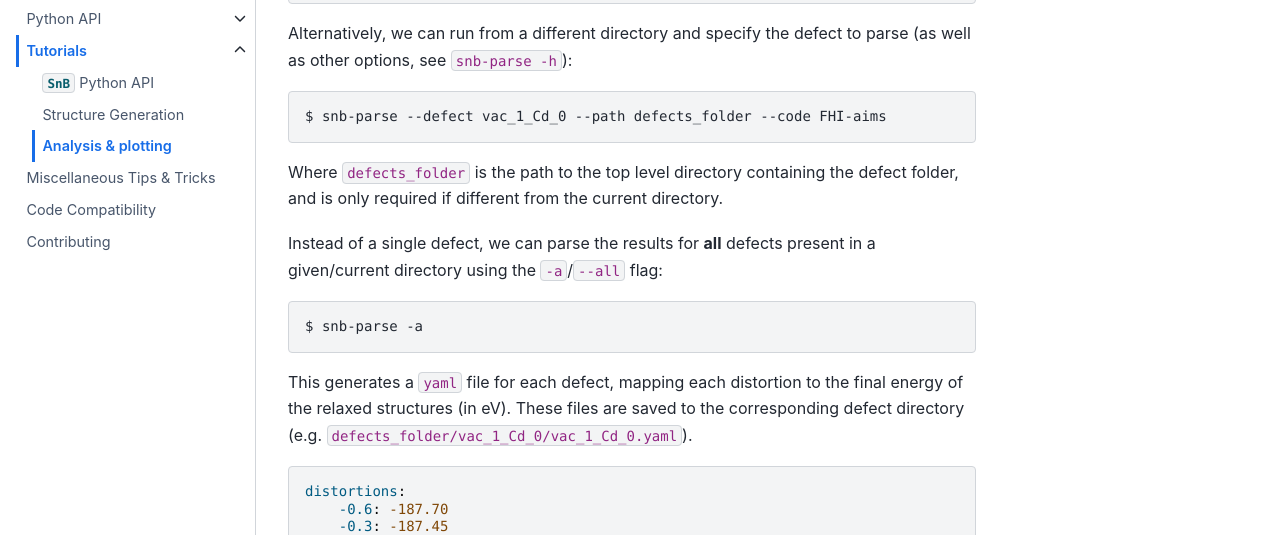
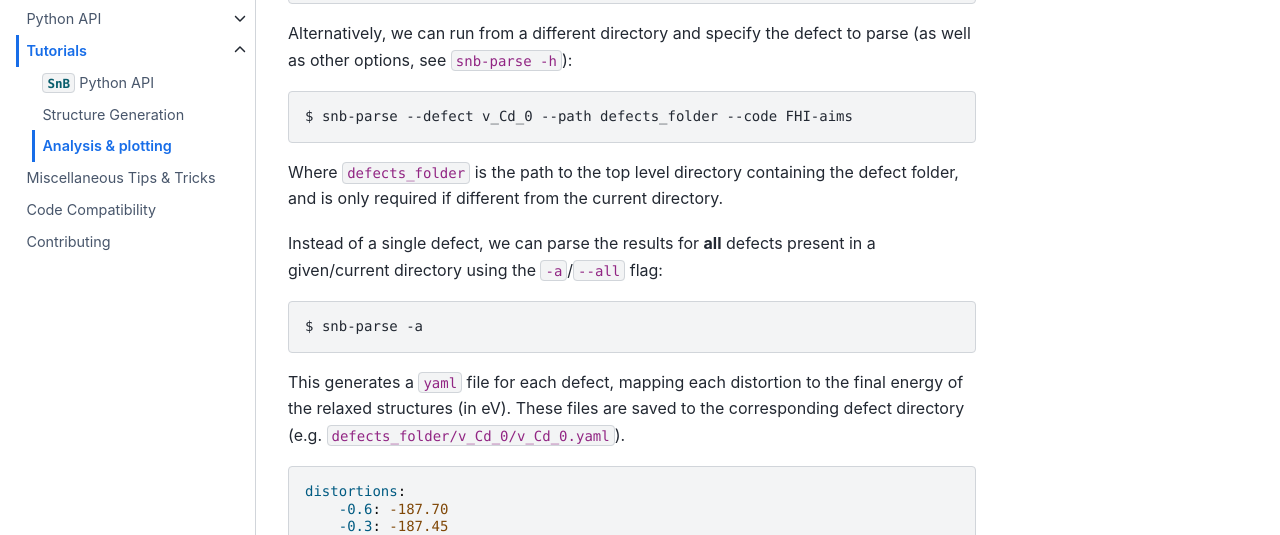
Before and after one commit to SMTG-Bham/ShakeNBreak, a Sphinx documentation site: the page built from docs/Analysis.rst, in a window 1280 px wide and 1400 px high. Shown: the part 334-869 px from the top of the window. Built offline with Sphinx 7.4.7 and the Sphinx Book theme 1.1.4, drawn with Linux system fonts in a browser that asks for light colours; some of the changed text lies outside the part shown.

Commit message:
Update docs plots and add code to `test_local.py` to be able to generate these (in case future updates)
Former-commit-id: 60d69f54cd6909c0f94d9690e3ddc27aee87f6ed

```diff
--- a/docs/Analysis.rst
+++ b/docs/Analysis.rst
@@ -18,7 +18,7 @@
 
 .. code:: bash
 
-    $ snb-parse --defect vac_1_Cd_0 --path defects_folder --code FHI-aims
+    $ snb-parse --defect v_Cd_0 --path defects_folder --code FHI-aims
 
 Where ``defects_folder`` is the path to the top level directory containing the defect folder, and is only required if
 different from the current directory.
@@ -32,7 +32,7 @@
 
 This generates a ``yaml`` file for each defect, mapping each distortion to the
 final energy of the relaxed structures (in eV). These files are saved to the
-corresponding defect directory (e.g. ``defects_folder/vac_1_Cd_0/vac_1_Cd_0.yaml``).
+corresponding defect directory (e.g. ``defects_folder/v_Cd_0/v_Cd_0.yaml``).
 
 .. code:: yaml
 
@@ -61,7 +61,7 @@
 
 .. code:: bash
 
-    $ snb-analyse --defect vac_1_Cd_0 --code FHI-aims --path defects_folder --ref_struct -0.4 --verbose
+    $ snb-analyse --defect v_Cd_0 --code FHI-aims --path defects_folder --ref_struct -0.4 --verbose
 
 Again if we want to analyse the results for **all** defects present in a given/current directory, we can use the
 ``-a``/``--all`` flag:
@@ -90,7 +90,7 @@
 
 which will generate a figure like the one below:
 
-.. image:: ./vac_1_Cd_0.svg
+.. image:: ./v_Cd_0.svg
     :width: 400px
 
 ..
@@ -103,7 +103,7 @@
 
     $ snb-plot -cb
 
-.. image:: ./vac_1_Cd_0_colorbar.svg
+.. image:: ./v_Cd_0_colorbar.svg
     :width: 450px
 
 ..
@@ -114,7 +114,7 @@
 
 .. code:: bash
 
-    $ snb-plot --defect vac_1_Cd_0 --code FHI-aims --path defects_folder --colorbar -0.4 --metric disp --units meV --verbose
+    $ snb-plot --defect v_Cd_0 --code FHI-aims --path defects_folder --colorbar -0.4 --metric disp --units meV --verbose
 
 Again if we want to plot the results for **all** defects present in a given/current directory, we can use the
 ``-a``/``--all`` flag:
@@ -143,7 +143,7 @@
 .. code:: bash
 
     ./
-    |--- vac_1_Cd_0/ <-- Neutral Cd vacancy
+    |--- v_Cd_0/ <-- Neutral Cd vacancy
     |       |--- Unperturbed
     |       |
     |       |--- Bond_Distortion_-30.0% <-- Favourable distortion
@@ -151,7 +151,7 @@
     |       |--- Bond_Distortion_30.0%
     |       | ...
     |
-    |--- vac_1_Cd_-1/ <-- Negatively charged Cd vacancy
+    |--- v_Cd_-1/ <-- Negatively charged Cd vacancy
             |--- Unperturbed
             | ...
             |--- Bond_Distortion_50% <-- Favourable distortion
@@ -171,7 +171,7 @@
 .. code:: bash
 
     ./
-    |--- vac_1_Cd_0/
+    |--- v_Cd_0/
     |       |--- Unperturbed
     |       |
     |       |--- Bond_Distortion_-30.0% <-- Favourable distortion
@@ -180,7 +180,7 @@
     |       | ...
     |       |--- Bond_Distortion_50.0%_from_-1 <-- Distortion from the -1 charge state
     |
-    |--- vac_1_Cd_-1/
+    |--- v_Cd_-1/
             |--- Unperturbed
             | ...
             |--- Bond_Distortion_50% <-- Favourable distortion
@@ -214,7 +214,7 @@
 .. code:: bash
 
     ./
-    |--- vac_1_Cd_0/
+    |--- v_Cd_0/
     |       |--- Unperturbed
     |       |
     |       |--- Bond_Distortion_-30.0%
@@ -224,7 +224,7 @@
     |       |--- Groundstate
     |               |--- POSCAR <-- Ground state structure
     |
-    |--- vac_1_Cd_-1/
+    |--- v_Cd_-1/
             |--- Unperturbed
             | ...
             |--- Bond_Distortion_50%
```
Also changed, not shown: docs/v_Cd_0.svg, docs/v_Cd_0_colorbar.svg, 1 other file.
